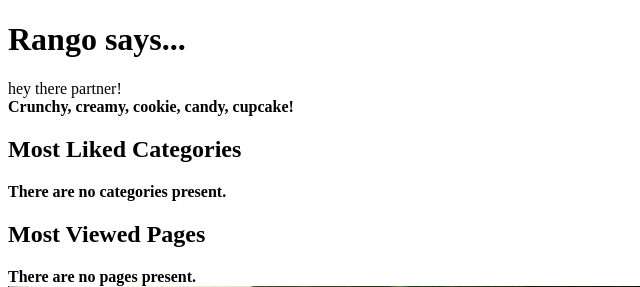
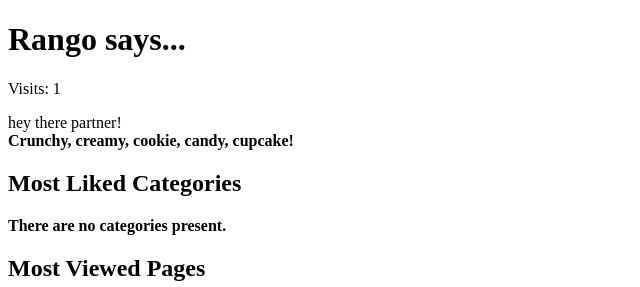
Before and after one commit to 2732382/tango_with_django_project, a Django app: page / in a window 1280 px wide. Shown: the top 287 px of the page, without its empty margins (0-640 px from the left). Run offline with Django 3.2, Linux system fonts and the light colour scheme; data that the repository does not hold is empty.

Commit message:
penultimate commit - pre-exercise Ch10

```diff
--- a/rango/views.py
+++ b/rango/views.py
@@ -1,3 +1,5 @@
+from datetime import datetime
+
 from django.contrib.auth import authenticate, login, logout
 from django.contrib.auth.decorators import login_required
 from django.http import HttpResponse
@@ -17,6 +19,9 @@ def index(request):
     context_dict['boldmessage'] = 'Crunchy, creamy, cookie, candy, cupcake!'
     context_dict['categories'] = category_list
     context_dict['pages'] = page_list
+
+    visitor_cookie_handler(request)
+    context_dict['visits'] = request.session['visits']
 
     return render(request, 'rango/index.html', context=context_dict)
 
@@ -143,3 +148,40 @@ def user_logout(request):
 @login_required
 def restricted(request):
     return render(request, 'rango/restricted.html')
+
+def visitor_cookie_handler(request, response):
+    visits = int(request.COOKIES.get('visits','1'))
+
+    last_visit_cookie = request.COOKIES.get('last_visit', str(datetime.now()))
+    last_visit_time = datetime.strptime(last_visit_cookie[:-7],
+                                         '%Y-%m-%d %H:%M:%S')
+
+    if (datetime.now() - last_visit_time).days > 0:
+        visits = visits + 1
+        response.set_cookie('last_visit', str(datetime.now()))
+    else:
+        response.set_cookie('last_visit', last_visit_cookie)
+
+    response.set_cookie('visits',visits)
+
+def get_server_side_cookie(request, cookie, default_val=None):
+    val = request.session.get(cookie)
+    if not val:
+        val = default_val
+    return val
+
+def visitor_cookie_handler(request):
+    visits = int(get_server_side_cookie(request, 'visits', '1'))
+    last_visit_cookie = get_server_side_cookie(request,
+                                               'last_visit',
+                                               str(datetime.now()))
+    last_visit_time = datetime.strptime(last_visit_cookie[:-7],
+                                        '%Y-%m-%d %H:%M:%S')
+
+    if (datetime.now() - last_visit_time).days > 0:
+        visits += 1
+        request.session['last_visit'] = str(datetime.now())
+    else:
+        request.session['last_visit'] = last_visit_cookie
+
+    request.session['visits'] = visits
--- a/templates/rango/index.html
+++ b/templates/rango/index.html
@@ -7,6 +7,7 @@
 
 {% block body_block %}
 	<h1>Rango says...</h1>
+	<p>Visits: {{ visits }}</p>
 	<div>
 		{% if user.is_authenticated %}
 			howdy {{ user.username }}!
```
